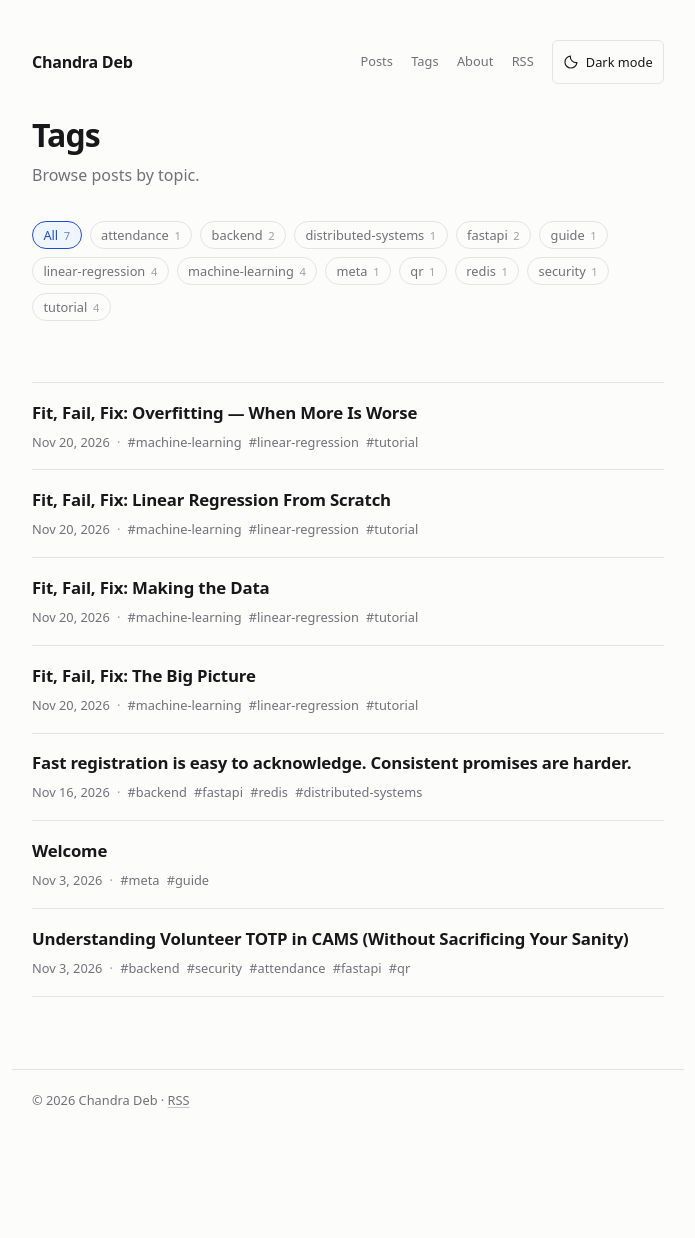
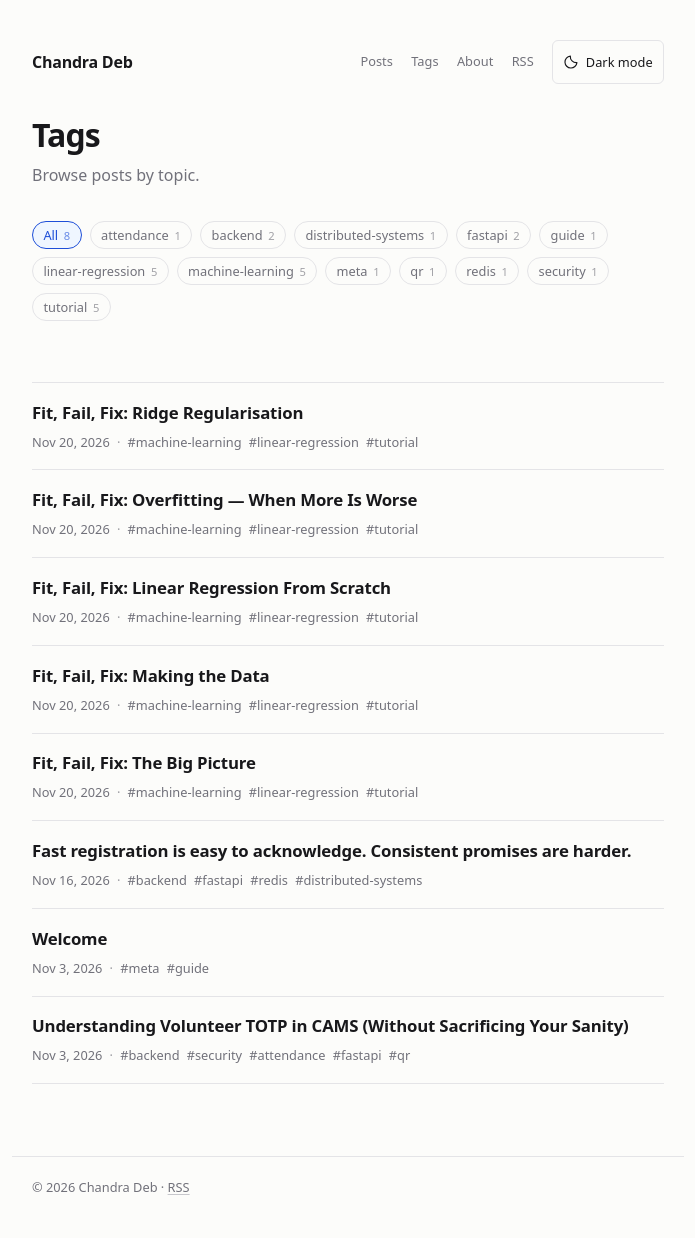
Before and after one commit to chandra-deb/chandra-deb.github.io, a Jekyll site: the page built from tags.html, in a window 1280 px wide. Shown: the whole page, without its empty margins (292-987 px from the left). Built offline with Jekyll 4.4.1, drawn with Linux system fonts in a browser that asks for light colours; before the commit the page ends 1151 px from its top, so only the background shows below that; part of the change alters nothing that is shown.

Commit message:
post: add Fit, Fail, Fix — Ridge Regularisation

````diff
--- a/_posts/2026-11-20-fit-fail-fix-overfitting-when-more-is-worse.md
+++ b/_posts/2026-11-20-fit-fail-fix-overfitting-when-more-is-worse.md
@@ -71,4 +71,4 @@ Two obvious options:
 
 ---
 
-*Previous: [Post 3 — Linear Regression From Scratch](/fit-fail-fix-linear-regression-from-scratch/) · Next in the series: **Post 5 — Ridge Regularisation**.*
+*Previous: [Post 3 — Linear Regression From Scratch](/fit-fail-fix-linear-regression-from-scratch/) · Next: [Post 5 — Ridge Regularisation](/fit-fail-fix-ridge-regularisation/).*
--- /dev/null
+++ b/_posts/2026-11-20-fit-fail-fix-ridge-regularisation.md
@@ -0,0 +1,93 @@
+---
+layout: post
+title: "Fit, Fail, Fix: Ridge Regularisation"
+description: "Part 5 of five: using ridge regularisation to shrink weights, reduce variance, and recover generalisation."
+tags:
+  - machine-learning
+  - linear-regression
+  - tutorial
+date: 2026-11-20 12:00:00 +0800
+---
+
+> **Fit, Fail, Fix** · Post 5 of 5
+>
+> *Putting a gentle leash on the model so it remembers the signal and forgets the noise*
+
+## The idea in one sentence
+
+Ridge regression keeps all 40 features but adds a **penalty for large weights**, forcing the model to explain the data with smaller, gentler coefficients.
+
+## The objective changes
+
+Ordinary least squares minimises only the prediction error:
+
+```text
+minimise:  prediction error on training data
+```
+
+Ridge minimises a combination:
+
+```text
+minimise:  prediction error  +  λ · (sum of squared weights)
+```
+
+The new term is the **ℓ2 penalty** (sum of squares of the parameters, i.e. ‖θ‖²). The Greek letter **λ** (lambda) controls how strong the leash is:
+
+- **λ = 0** → no penalty → ordinary least squares (Task 3).
+- **small λ** → gentle nudge towards smaller weights.
+- **large λ** → strong squeeze towards zero.
+
+The handout gives the modified normal equations (we use them exactly):
+
+```text
+(X̃ᵀ X̃ + n_train · λ · I) θ = X̃ᵀ y
+```
+
+The `+ n_train·λ·I` part is the mathematical effect of the penalty. `I` is the identity matrix; adding a multiple of it to `X̃ᵀ X̃` also helps numerically when features are correlated.
+
+## What the results show
+
+| λ | Training MSE | Test MSE | ‖θ‖₂ |
+| --- | --- | --- | --- |
+| 0.01 | 0.677 | 12.348 | 4.802 |
+| 0.1 | 1.097 | **8.332** | 3.739 |
+| 10 | 11.926 | 12.741 | 0.346 |
+
+Remember the unregularised 40-feature model: test MSE 13.56, ‖θ‖₂ = 5.01.
+
+Now trace the story as λ grows:
+
+1. **Parameters shrink:** ‖θ‖₂ falls from 4.80 → 3.74 → 0.35. The leash works.
+2. **Training error rises:** 0.68 → 1.10 → 11.93. The model is no longer free to fit every wobble. That is expected and fine.
+3. **Test error improves, then worsens:** 12.35 → **8.33** → 12.74. A moderate λ = 0.1 is the sweet spot here, cutting test error substantially versus 13.56.
+4. **λ = 10 is too strong:** the weights are practically zero, predictions collapse towards a constant, and the model *underfits* — it is now too simple, with high bias. Both training and test error get bad.
+
+## Why does shrinking weights help generalisation?
+
+Large weights usually mean the model is reacting strongly to tiny, idiosyncratic details of the training data — exactly the noise we want to ignore. By capping the weights, ridge reduces the model's **variance**: it becomes less sensitive to which particular 56 rows it happened to see. Lower variance → better test performance.
+
+Think of it as telling a student: "Don't memorise 40 tiny rules; use a few moderate ones." The student may score slightly worse on the practice paper but better on the real exam.
+
+## An honest nuance
+
+Even the best ridge model (8.33) did not beat the compact 5-feature model (4.46). When you *know* which features matter, throwing away the useless ones is even more effective than shrinking them. Regularisation is most valuable when you cannot confidently pick features — which is the usual situation in practice.
+
+## How is λ chosen in real life?
+
+Not by guessing. The standard approach is **cross-validation**: try many λ values, split the training data into parts, and pick the λ that predicts the held-out parts best. The lab fixes three values so we can see the trend; a real project would search a wider range.
+
+## Final mental model
+
+```text
+Too simple (few features)  ──► high bias, underfitting
+Sweet spot                 ──► good generalisation
+Too complex (no leash)     ──► high variance, overfitting
+Ridge with moderate λ      ──► keeps features, tames variance
+Ridge with huge λ          ──► back to underfitting
+```
+
+That is the entire lab in one picture. Well done — you have now seen, with real numbers, three of the central ideas of machine learning: fitting, overfitting, and regularisation.
+
+---
+
+*Previous: [Post 4 — Overfitting: When More Is Worse](/fit-fail-fix-overfitting-when-more-is-worse/) · Back to [Post 1 — The Big Picture](/fit-fail-fix-the-big-picture/).*
````
